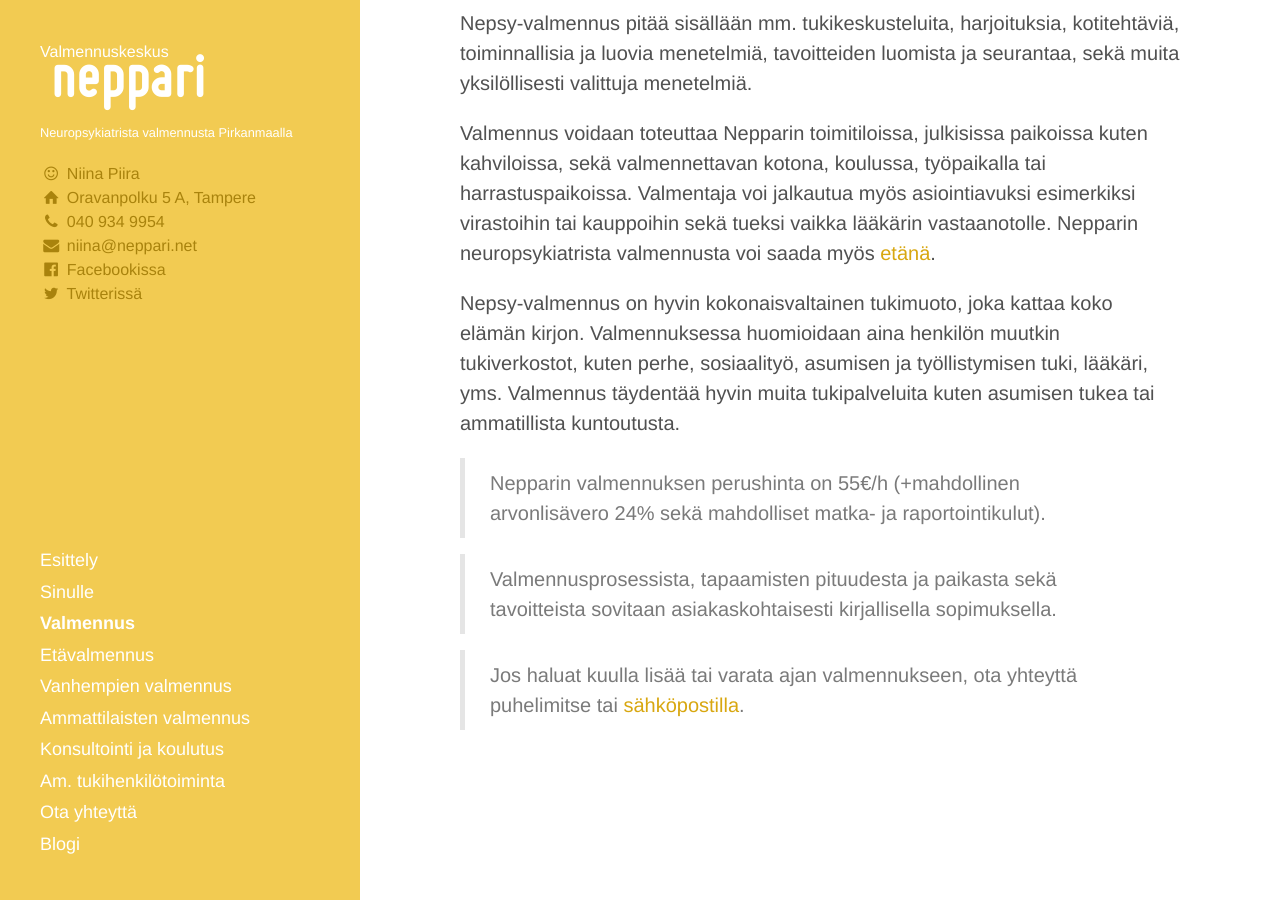
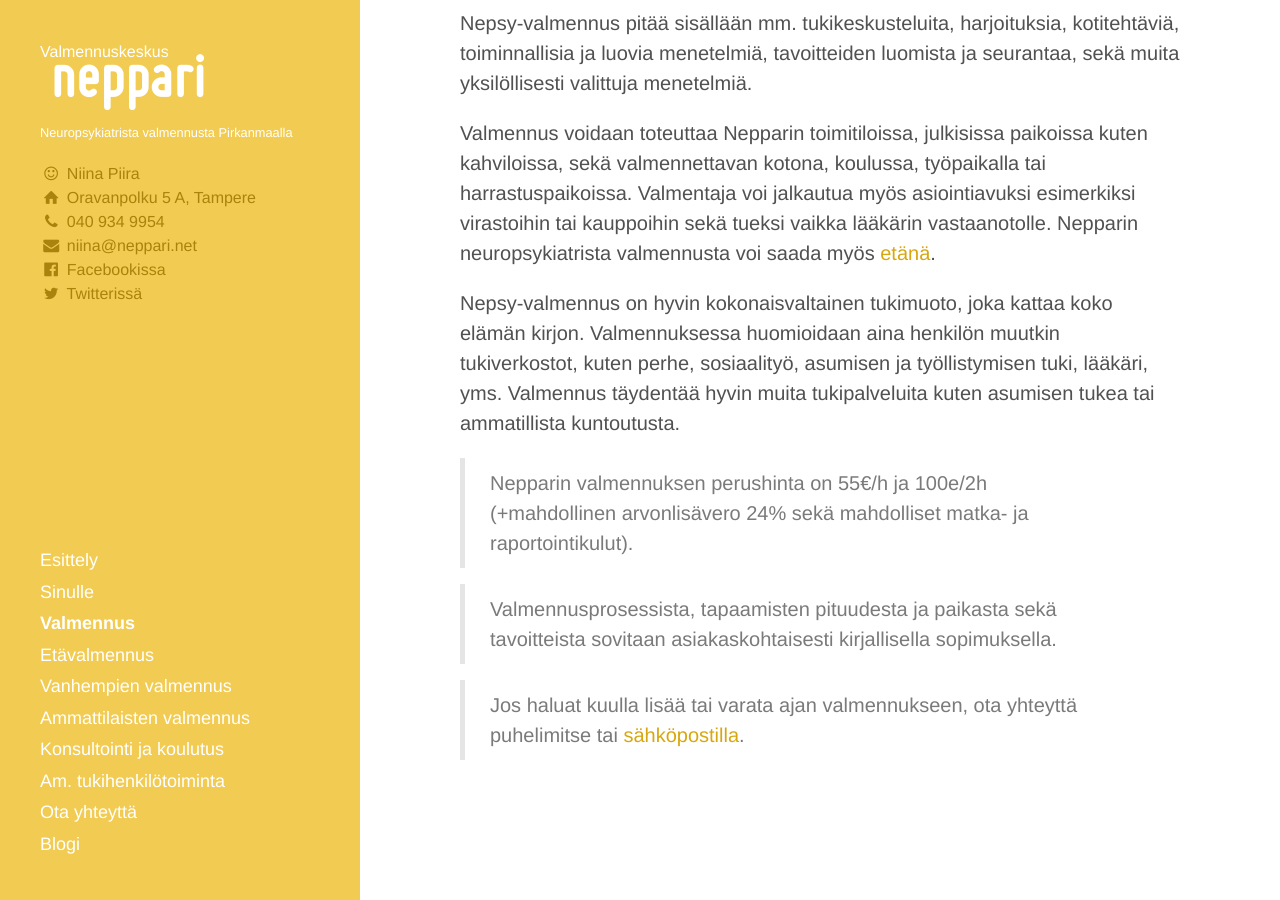
Before and after one commit to niinapiira/neppari.net, a Jekyll site: the page built from valmennus.md, in a window 1280 px wide and 900 px high, scrolled down 646 px. Built offline with Jekyll 4.4.1, drawn with Linux system fonts in a browser that asks for light colours.

Commit message:
Updated valmennus.md

```diff
--- a/valmennus.md
+++ b/valmennus.md
@@ -32,7 +32,7 @@ Nepsy-valmennus on hyvin kokonaisvaltainen tukimuoto, joka kattaa koko elämän
 
 
 
-> Nepparin valmennuksen perushinta on 55€/h (+mahdollinen arvonlisävero 24% sekä  mahdolliset matka- ja raportointikulut).
+> Nepparin valmennuksen perushinta on 55€/h ja 100e/2h (+mahdollinen arvonlisävero 24% sekä  mahdolliset matka- ja raportointikulut).
 
 > Valmennusprosessista, tapaamisten pituudesta ja paikasta sekä tavoitteista sovitaan asiakaskohtaisesti kirjallisella sopimuksella.
 
```
